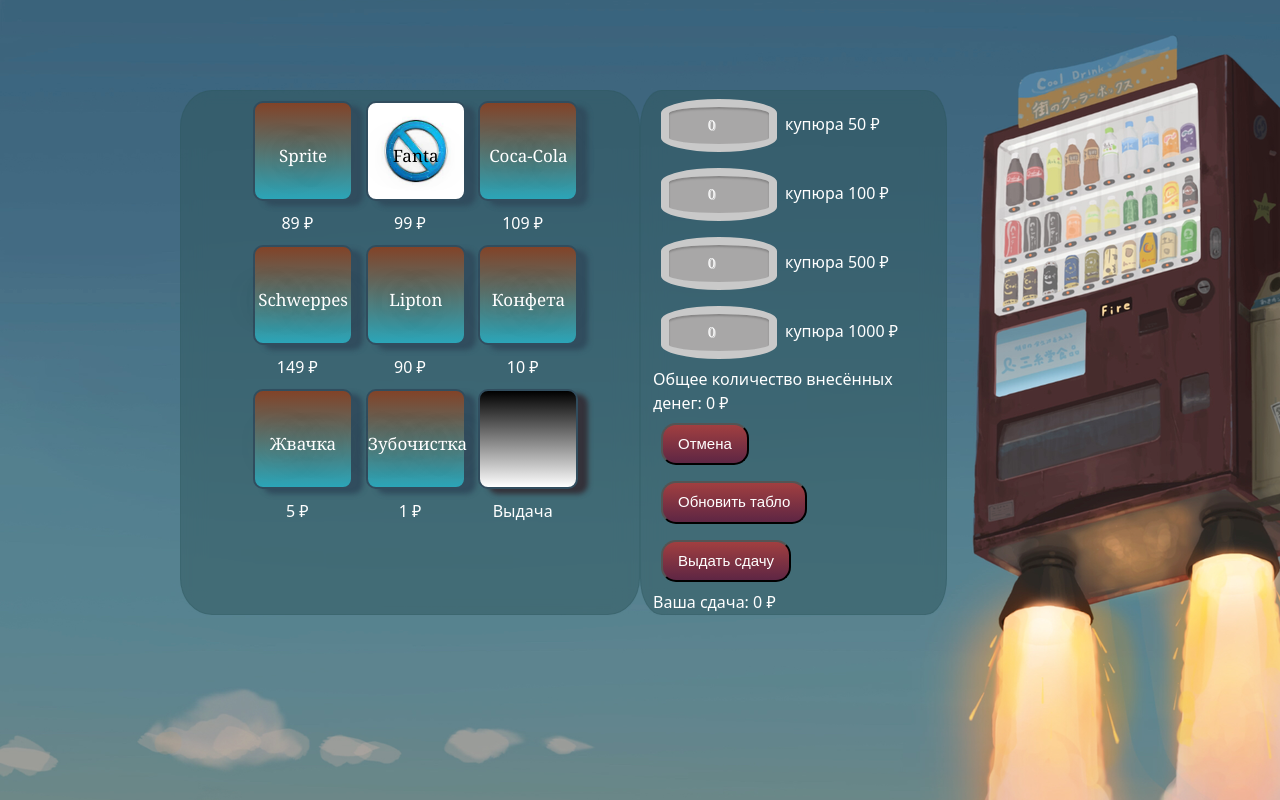
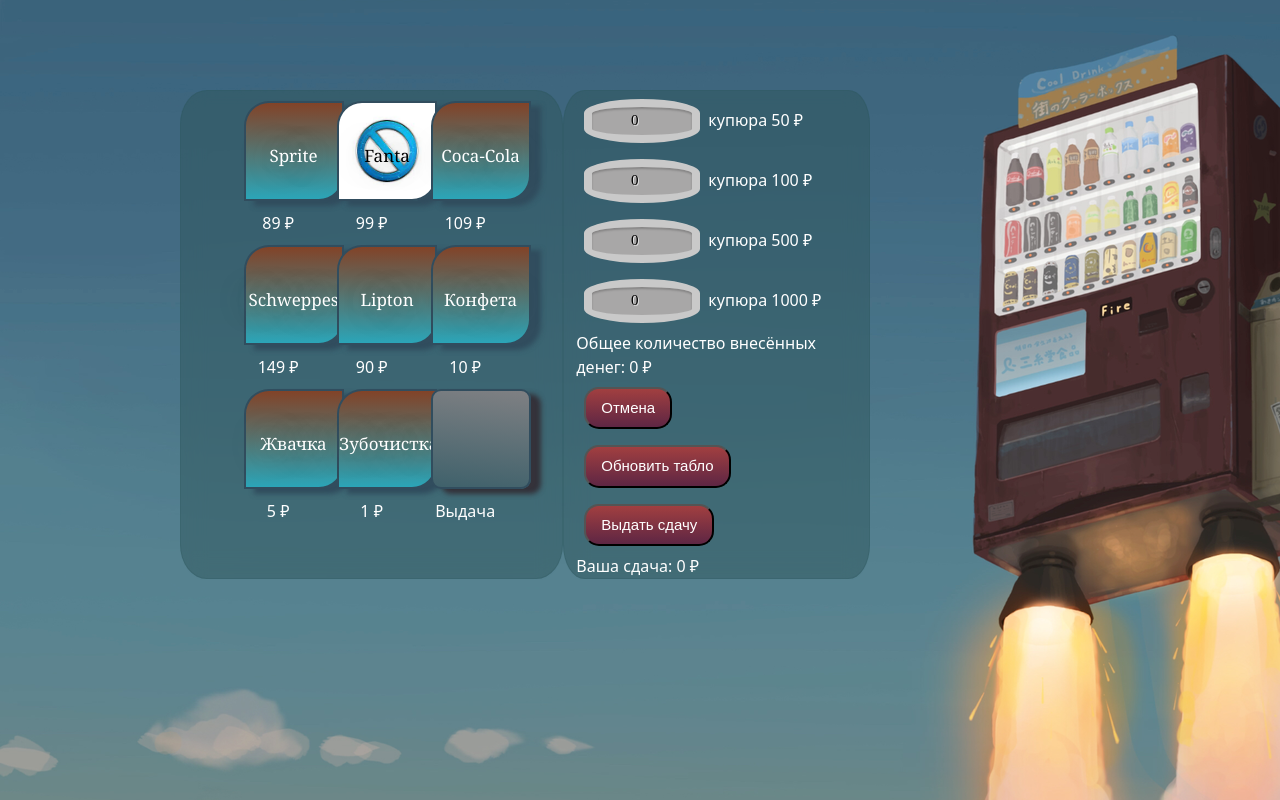
Before and after one commit to AlbertZayn/Vending-Machine, a plain HTML site: page index.html in a window 1280 px wide. Drawn offline with nearby package versions, Linux system fonts and the light colour scheme.

Commit message:
Add files via upload

```diff
--- a/index.html
+++ b/index.html
@@ -17,7 +17,7 @@
 <body>
     <div class="container-fluid">
         <div class="row">
-            <div class="products col-sm-5 col-md-6">
+            <div class="products col-sm-5 col-md-5">
                 <div class="col-lg-3">
                     <button id="Sprite" class="prod-button" value="sprite">Sprite</button><br>
                     <span class="prod-price">89 ₽</span>
@@ -55,7 +55,7 @@
                     <span class="dispence-message">Выдача</span>
                 </div>
             </div>
-            <div class="interface col-sm-5 offset-sm-2 col-md-4 offset-md-0">
+            <div class="interface col-sm-5 offset-sm-2 col-md-4 offset-md-0 wrapper">
                 <input id="50r" type="number" min="0" name="50 рублей" value="0" oninput="counting()"
                     placeholder="0"><span>купюра 50 ₽</span><br>
                 <input id="100r" type="number" min="0" name="100 рублей" value="0" oninput="counting()"
--- a/styles.css
+++ b/styles.css
@@ -52,7 +52,7 @@
     box-shadow: 10px 5px 5px #314d5e;
     -webkit-border-radius: 10;
     -moz-border-radius: 10;
-    border-radius: 10px;
+    border-radius: 25% 0% 25% 25% / 25% 25% 25% 0%;
     text-shadow: 0px 0px 30px #666666;
     font-family: Georgia;
     color: #ffffff;
@@ -76,13 +76,11 @@
 }
 
 .dispence-button {
-    background: #000;
-    background-image: -webkit-linear-gradient(top, #000, #fff);
-    background-image: -moz-linear-gradient(top, #000, #fff);
-    background-image: -ms-linear-gradient(top, #000, #fff);
-    background-image: -o-linear-gradient(top, #000, #fff);
-    background-image: linear-gradient(to bottom, #000, #fff);
+    background: #7f8083;
+    background: -webkit-linear-gradient(187deg, #7f8083 0%, #3f616b 100%);
+    background: linear-gradient(187deg, #7f8083 0%, #3f616b 100%);
     box-shadow: 10px 5px 5px #34323a;
+    text-align: center;
     -webkit-border-radius: 10;
     -moz-border-radius: 10;
     border-radius: 10px;
@@ -154,19 +152,19 @@
 }
 
 .interface-button:hover {
-    background: #3cb0fd;
-    background-image: -webkit-linear-gradient(top, #3cb0fd, #3498db);
-    background-image: -moz-linear-gradient(top, #3cb0fd, #3498db);
-    background-image: -ms-linear-gradient(top, #3cb0fd, #3498db);
-    background-image: -o-linear-gradient(top, #3cb0fd, #3498db);
-    background-image: linear-gradient(to bottom, #3cb0fd, #3498db);
+    background: #3cedfd;
+    background-image: -webkit-linear-gradient(top, #3cedfd, #db7434b6);
+    background-image: -moz-linear-gradient(top, #3cedfd, #db7434b6);
+    background-image: -ms-linear-gradient(top, #3cedfd, #db7434b6);
+    background-image: -o-linear-gradient(top, #3cedfd, #db7434b6);
+    background-image: linear-gradient(to bottom, #3cedfd, #db7434b6);
     text-decoration: none;
 }
 
 input {
     margin: 0.5rem;
     width: 100px;
-    /* height: 8px;  */
+    height: 8px;
     display: inline-block;
     -webkit-box-sizing: content-box;
     -moz-box-sizing: content-box;
@@ -176,7 +174,7 @@
     -webkit-border-radius: 93px / 23px;
     border-radius: 93px / 23px;
     font: normal 15px/normal "Times New Roman", Times, serif;
-    color: rgba(255,255,255,1);
+    color: #000;
     text-align: center;
     -o-text-overflow: clip;
     text-overflow: clip;
@@ -190,7 +188,6 @@
     transition: all 200ms cubic-bezier(0.42, 0, 0.58, 1);
 }
 
-/* Выдача товара после клика по кнопке продукта */
 .sprite {
     background: url(images/sprite.png) no-repeat;
     z-index: 0;
```
